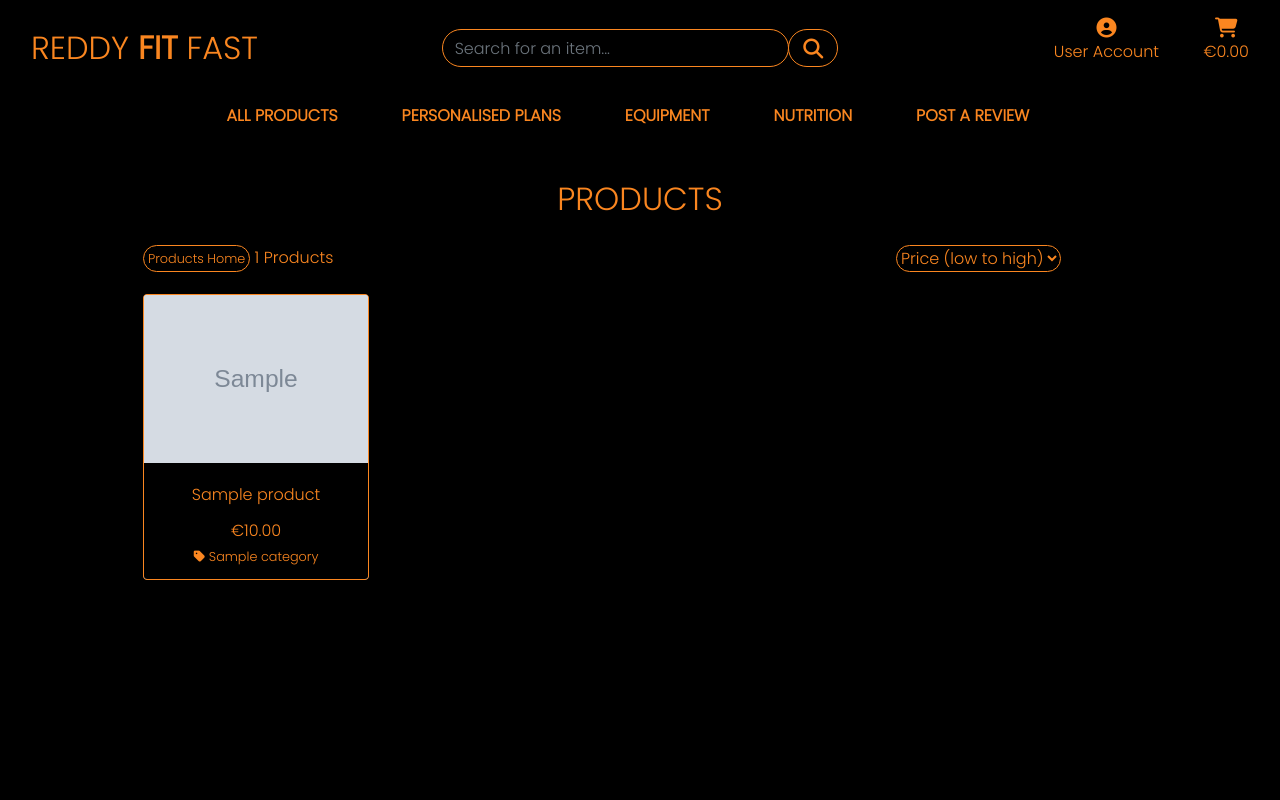
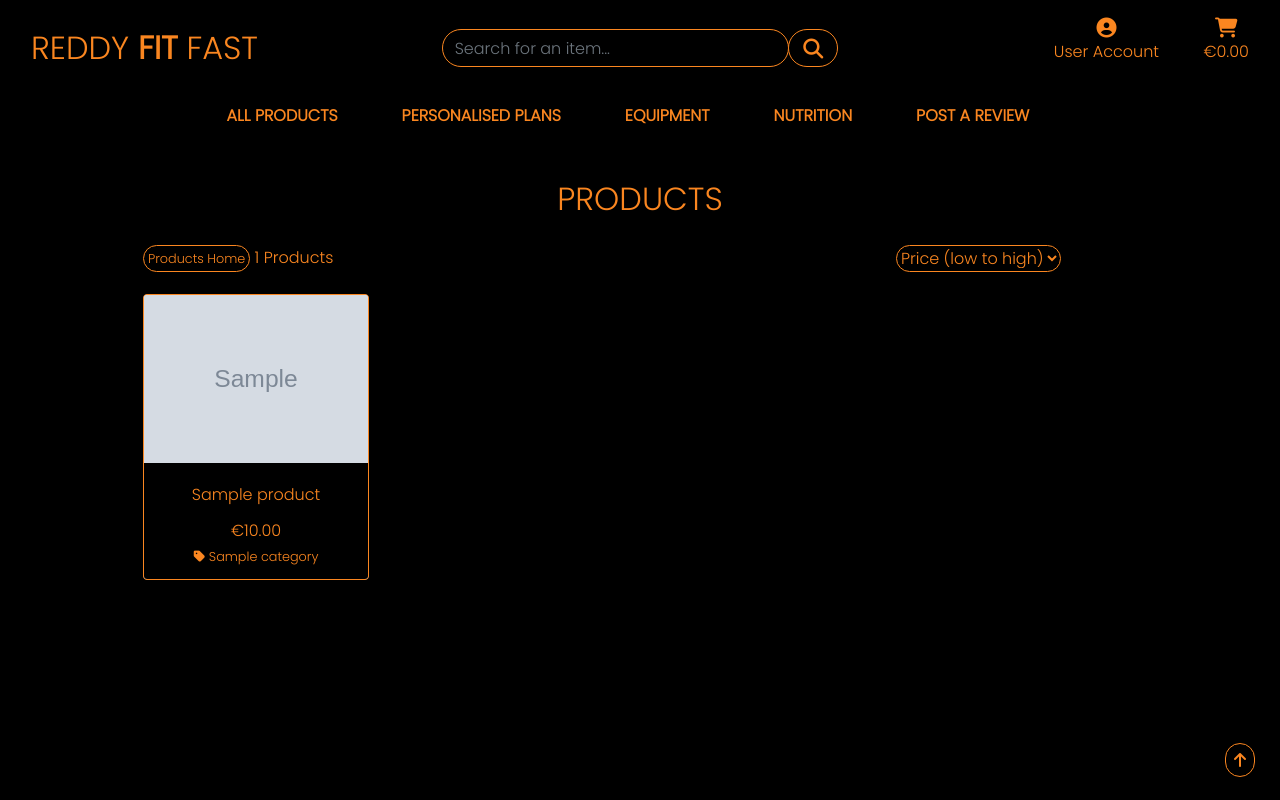
Before and after one commit to Code-Institute-Submissions/MarkReddy87-ReddyFitFast_MayResub, a Django app: a page that uses templates/base.html in a window 1280 px wide. Run offline with Django 3.2, Linux system fonts and the light colour scheme; tables that the repository leaves empty hold one stand-in row (values such as "Sample post"); grey boxes marked "Sample" are stand-in pictures; some libraries are stand-ins or nearby versions.

Commit message:
Added sorting javascript, back to top button and styled the nav links to match the rest of the site

```diff
--- a/products/templates/products/products.html
+++ b/products/templates/products/products.html
@@ -85,4 +85,40 @@
             </div>
         </div>
     </div>
+    <div class="btn-top">
+        <a class="d-flex h-100">
+            <i class="fas fa-arrow-up mx-auto my-auto button-orange rounded-pill border-orange p-2"></i>
+        </a>
+    </div>
 {% endblock %}
+
+{% block postloadjs %}
+    {{ block.super }}
+    <script type="text/javascript">
+        $('.btn-top').click(function(e) {
+            window.scrollTo(0,0)
+        })
+    </script>
+    <script type="text/javascript">
+        $('#sort-selector').change(function() {
+            var selector = $(this);
+            var currentUrl = new URL(window.location);
+
+            var selectedVal = selector.val();
+            if(selectedVal != "reset"){
+                var sort = selectedVal.split("_")[0];
+                var direction = selectedVal.split("_")[1];
+
+                currentUrl.searchParams.set("sort", sort);
+                currentUrl.searchParams.set("direction", direction);
+
+                window.location.replace(currentUrl);
+            } else {
+                currentUrl.searchParams.delete("sort");
+                currentUrl.searchParams.delete("direction");
+
+                window.location.replace(currentUrl);
+            }
+        })
+    </script>
+{% endblock %}
--- a/products/views.py
+++ b/products/views.py
@@ -2,6 +2,7 @@
 from django.shortcuts import render, redirect, reverse, get_object_or_404
 from django.contrib import messages
 from django.db.models import Q
+from django.db.models.functions import Lower
 from .models import Product, Category
 # Create your views here.
 
--- a/static/css/base.css
+++ b/static/css/base.css
@@ -67,6 +67,14 @@ body {
     z-index: -1;
 }
 
+.btn-top {
+    height: 50px;
+    width: 50px;
+    position: fixed;
+    bottom: 15px;
+    right: 15px;
+}
+
 /* -------------------------------- Media Queries */
 
 /* Slightly larger container on xl screens */
--- a/templates/base.html
+++ b/templates/base.html
@@ -70,13 +70,13 @@
             <div class="col-12 col-lg-4 my-auto py-1 py-lg-0">
                 <ul class="list-inline list-unstyled text-center text-lg-right my-0">
                     <li class="list-inline-item dropdown">
-                        <a href="#" class="nav-link button-orange" id="user-options" data-toggle="dropdown" aria-haspopup="true" aria-expandable="false">
+                        <a href="#" class="nav-link button-orange rounded-pill" id="user-options" data-toggle="dropdown" aria-haspopup="true" aria-expandable="false">
                             <div class="text-center">
                                 <div><i class="fas fa-user-circle fa-lg"></i></div>
                                 <p class="my-0">User Account</p>
                             </div>
                         </a>
-                        <div class="dropdown-menu border-0 orange" aria-labelledby="user-options">
+                        <div class="dropdown-menu border-orange orange" aria-labelledby="user-options">
                             {% if request.user.is_authenticated %}
                                 {% if request.user.is_superuser %}
                                     <a href="" class="dropdown-item orange">Manage Products</a>
@@ -90,8 +90,8 @@
                         </div>
                     </li>
                     <li class="list-inline-item">
-                        <a class="{% if grand_total %}text-info font-wieght-bold{% else %}text-black{% endif %} nav-link" href="">
-                            <div class="text-center button-orange">
+                        <a class="nav-link button-orange rounded-pill" href="">
+                            <div class="text-center">
                                 <div><i class="fas fa-shopping-cart fa-lg"></i></div>
                                 <p my-0>
                                     {% if grand_total %}
--- a/templates/includes/main-nav.html
+++ b/templates/includes/main-nav.html
@@ -1,7 +1,7 @@
 <div class="collapse navbar-collapse orange" id="main-nav">
     <ul class="navbar-nav w-auto mx-auto">
         <li class="nav-item dropdown">
-            <a class="logo-font font-weight-bold nav-link button-orange mr-5" href="#" id="all-products-link" data-toggle="dropdown" aria-haspopup="true" aria-expanded="false">
+            <a class="logo-font font-weight-bold nav-link button-orange mr-5 rounded-pill" href="#" id="all-products-link" data-toggle="dropdown" aria-haspopup="true" aria-expanded="false">
                 All Products
             </a>
             <div class="dropdown-menu border-0 orange" aria-labelledby="all-products-link">
@@ -12,7 +12,7 @@
         </li>
 
         <li class="nav-item dropdown">
-            <a class="logo-font font-weight-bold nav-link button-orange mr-5" href="#" id="plans-link" data-toggle="dropdown" aria-haspopup="true" aria-expanded="false">
+            <a class="logo-font font-weight-bold nav-link button-orange mr-5 rounded-pill" href="#" id="plans-link" data-toggle="dropdown" aria-haspopup="true" aria-expanded="false">
                 Personalised Plans
             </a>
             <div class="dropdown-menu border-0 orange" aria-labelledby="plans-link">
@@ -23,7 +23,7 @@
         </li>
 
         <li class="nav-item dropdown">
-            <a class="logo-font font-weight-bold nav-link button-orange mr-5" href="#" id="equipment-link" data-toggle="dropdown" aria-haspopup="true" aria-expanded="false">
+            <a class="logo-font font-weight-bold nav-link button-orange mr-5 rounded-pill" href="#" id="equipment-link" data-toggle="dropdown" aria-haspopup="true" aria-expanded="false">
                 Equipment
             </a>
             <div class="dropdown-menu border-0 orange" aria-labelledby="equipment-link">
@@ -34,7 +34,7 @@
         </li>
 
         <li class="nav-item dropdown">
-            <a class="logo-font font-weight-bold nav-link button-orange mr-5" href="#" id="nutrition-link" data-toggle="dropdown" aria-haspopup="true" aria-expanded="false">
+            <a class="logo-font font-weight-bold nav-link button-orange mr-5 rounded-pill" href="#" id="nutrition-link" data-toggle="dropdown" aria-haspopup="true" aria-expanded="false">
                 Nutrition
             </a>
             <div class="dropdown-menu border-0 orange" aria-labelledby="nutrition-link">
@@ -45,7 +45,7 @@
         </li>
 
         <li>
-            <a class="logo-font font-weight-bold nav-link button-orange mr-5" href="">
+            <a class="logo-font font-weight-bold nav-link button-orange mr-5 rounded-pill" href="">
                 Post a Review
             </a>
         </li>
```
